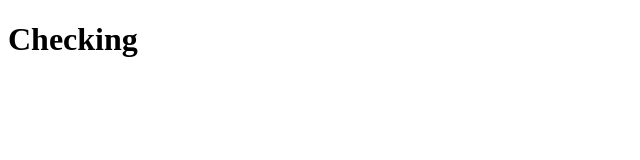
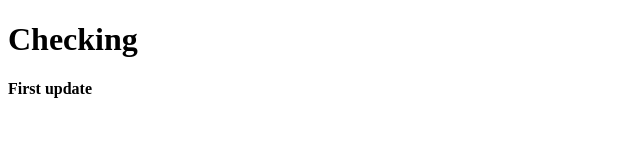
Before and after one commit to indraeng/HTML-DESIGN, a plain HTML site: page index.html in a window 1280 px wide. Shown: the whole page, without its empty margins (0-640 px from the left). Drawn offline with Linux system fonts and the light colour scheme.

Commit message:
update-1

```diff
--- a/index.html
+++ b/index.html
@@ -8,5 +8,6 @@
 </head>
 <body>
     <h1>Checking</h1>
+    <b>First update</b>
 </body>
 </html>
```
